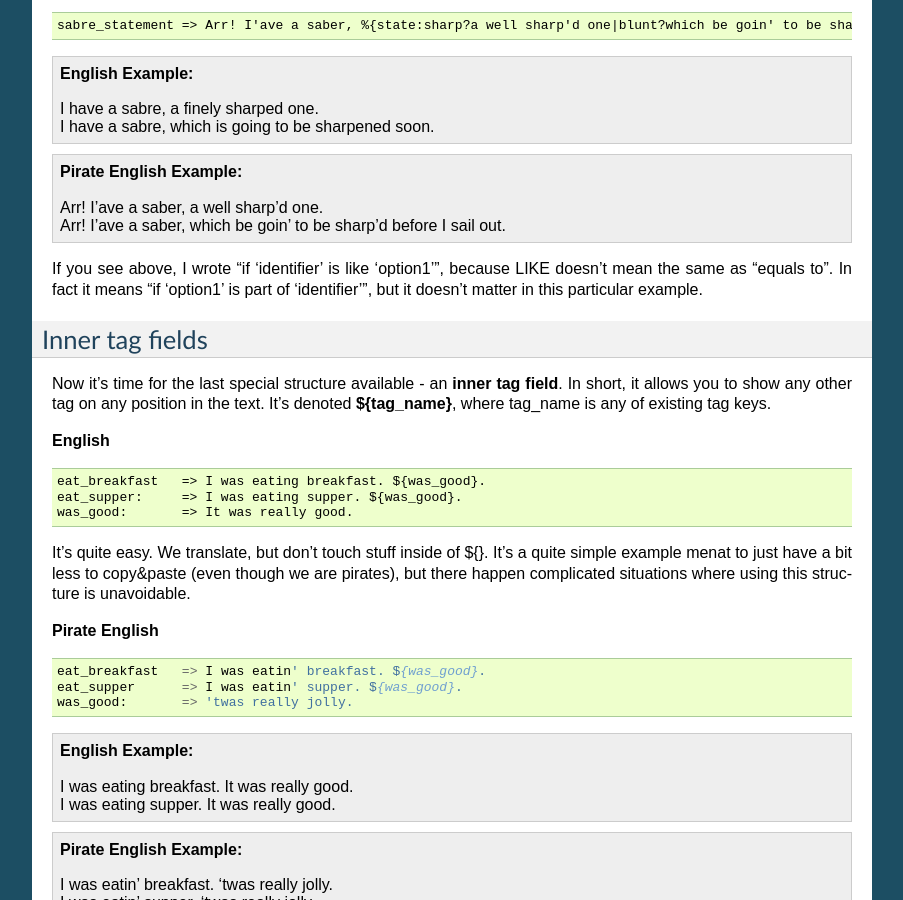
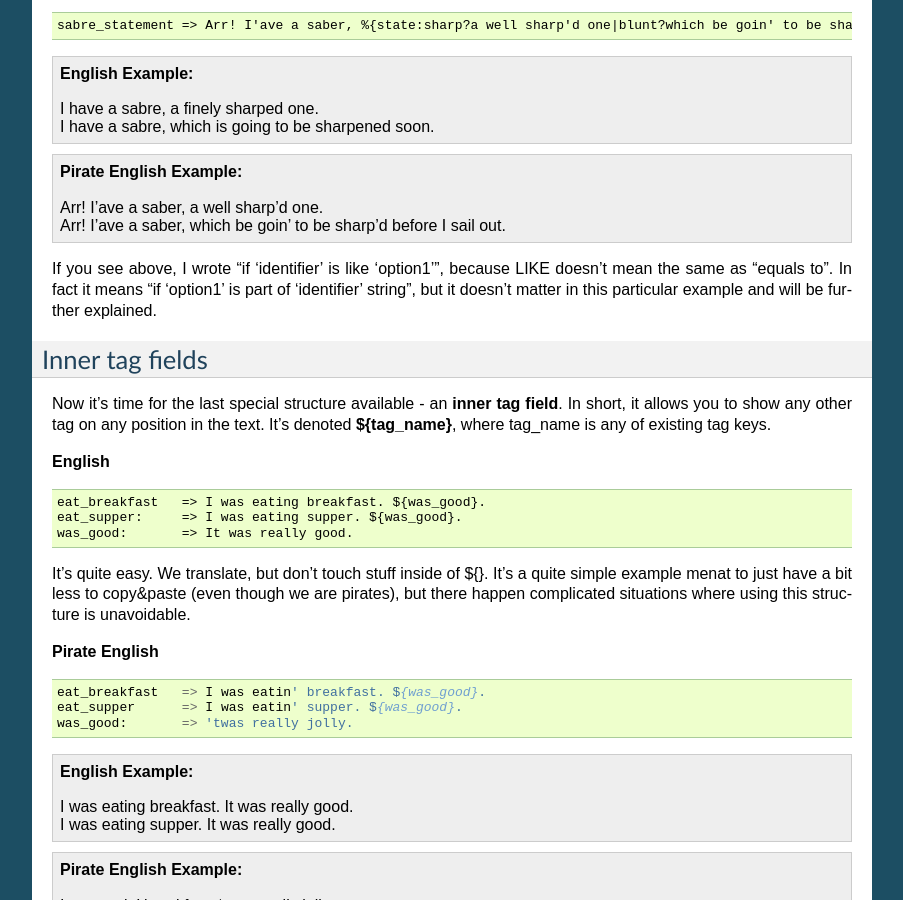
Before and after one commit to alchrabas/pyslate, a Sphinx documentation site: the page built from docs/user-guide.rst, in a window 1280 px wide and 900 px high, scrolled down 3255 px. Shown: the whole window, without its empty margins (198-1101 px from the left). Built offline with Sphinx 7.4.7, drawn with Linux system fonts in a browser that asks for light colours.

Commit message:
even more minor improvements

```diff
--- a/docs/user-guide.rst
+++ b/docs/user-guide.rst
@@ -187,7 +187,7 @@ But we can translate answers, which are visible for users.
 
 
 If you see above, I wrote "if 'identifier' is like 'option1'", because LIKE doesn't mean the same as "equals to".
-In fact it means "if 'option1' is part of 'identifier'", but it doesn't matter in this particular example.
+In fact it means "if 'option1' is part of 'identifier' string", but it doesn't matter in this particular example and will be further explained.
 
 Inner tag fields
 ----------------
```
